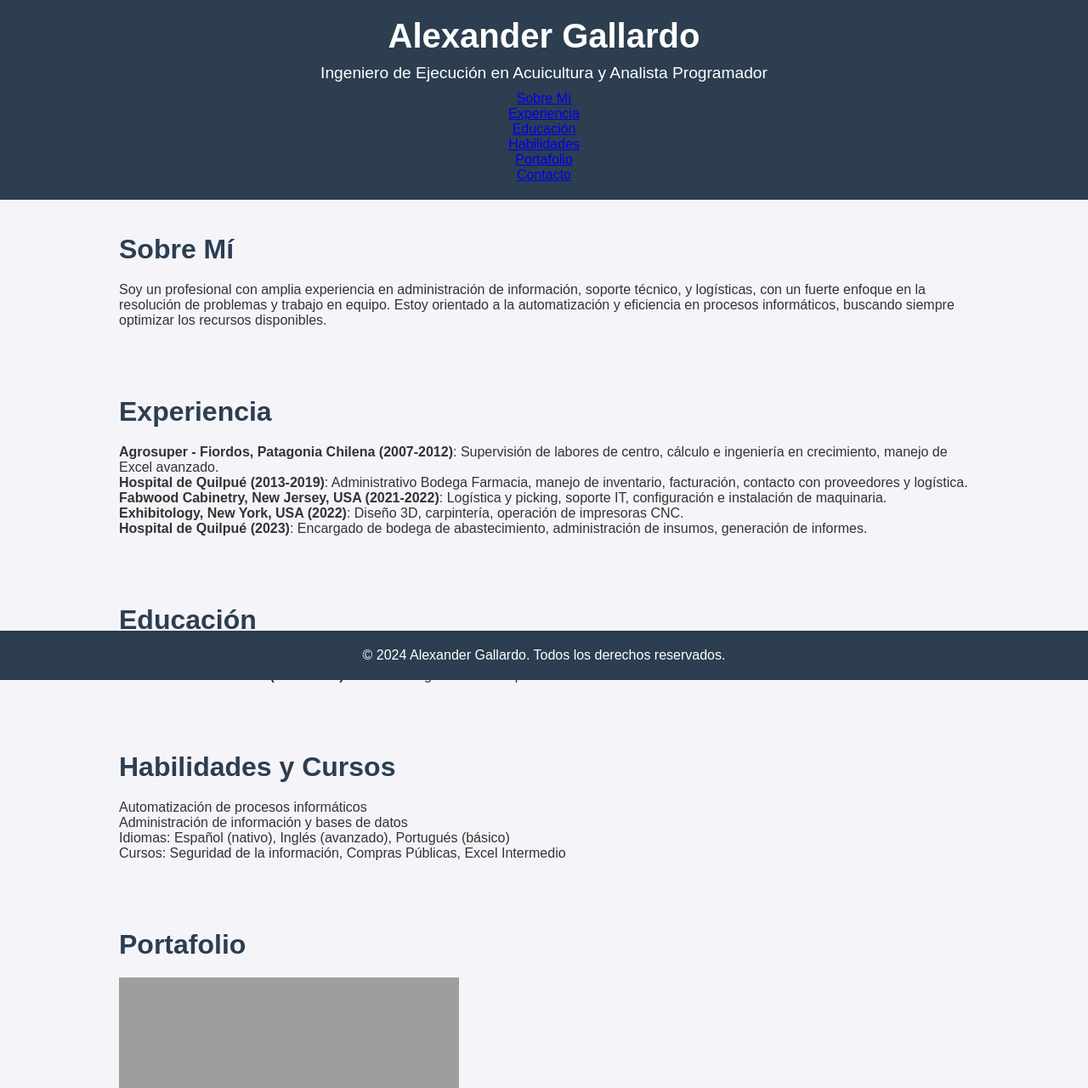
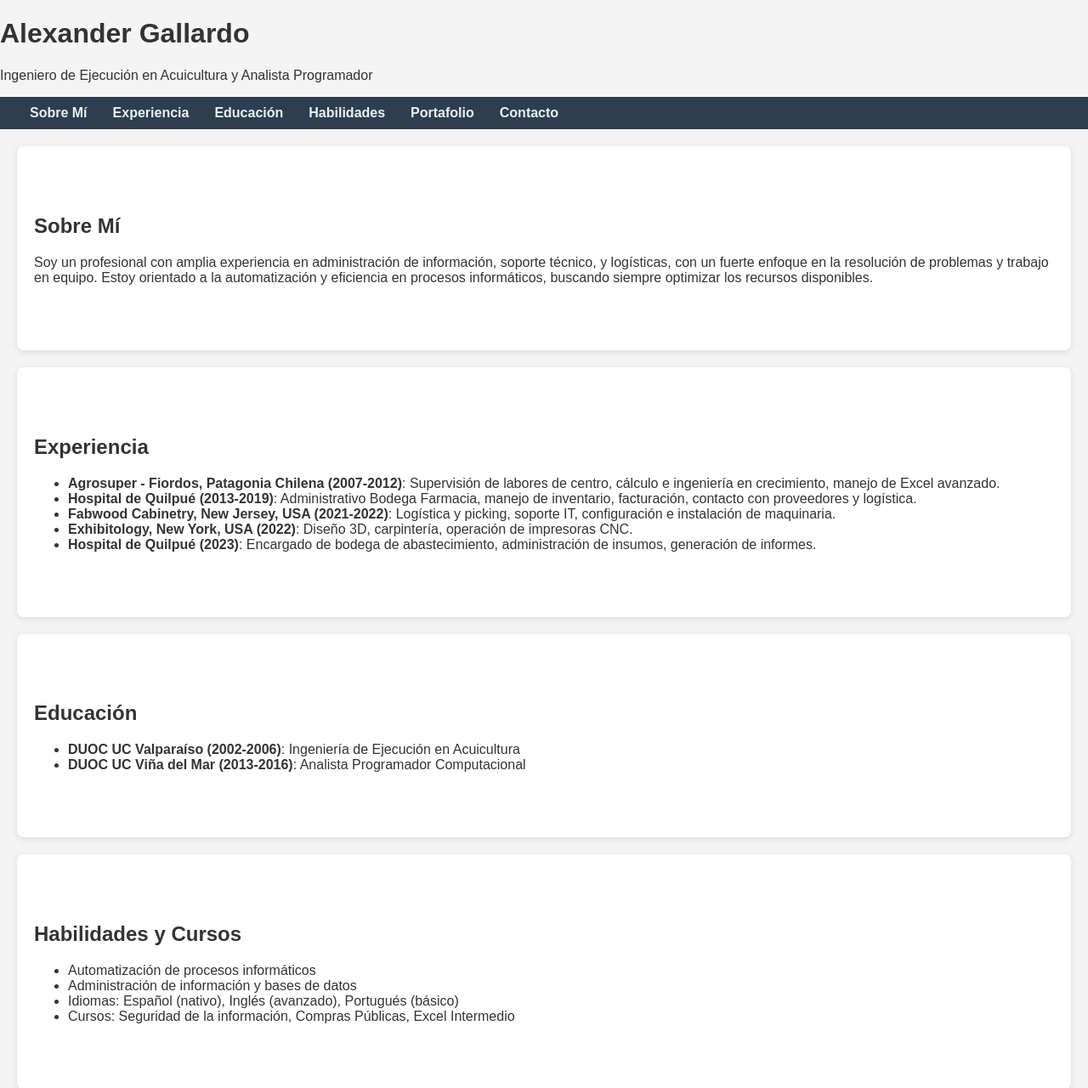
Before and after one commit to AlxUnd3r777/portafolio, a PHP site: page / in a window 1280 px wide. Shown: the top 1280 px of the page at 85% size. Run offline with PHP 8.4, Linux system fonts and the light colour scheme; grey boxes are pictures that could not be loaded.

Commit message:
Actualización de estilos CSS y mejora del menú de navegación

```diff
--- a/styles.css
+++ b/styles.css
@@ -1,125 +1,68 @@
-/* Reset básico */
-body, h1, h2, p, ul {
+/* Estilos generales */
+body {
+    font-family: 'Arial', sans-serif;
     margin: 0;
     padding: 0;
-    font-family: Arial, sans-serif;
+    background-color: #f4f4f4;
+    color: #333;
 }
 
-body {
-    background-color: #f4f4f9; /* Fondo claro para contraste */
-    color: #333; /* Texto principal en gris oscuro */
+/* Navegación */
+nav {
+    background-color: #2c3e50;
+    padding: 10px 20px;
+    display: flex;
+    justify-content: space-between;
+    align-items: center;
 }
 
-header {
-    background-color: #2c3e50; /* Azul oscuro para una apariencia profesional */
-    color: #fff;
-    padding: 20px 0;
-    text-align: center;
-    position: relative;
+nav ul {
+    list-style: none;
+    margin: 0;
+    padding: 0;
+    display: flex;
 }
 
-.header-content h1 {
-    font-size: 2.5rem;
-    margin-bottom: 10px;
-}
-
-.header-content p {
-    font-size: 1.2rem;
-}
-
-nav {
-    margin-top: 10px;
-}
-
-.nav-menu {
-    list-style: none;
-    display: flex;
-    justify-content: center;
-    background-color: #34495e; /* Azul grisáceo oscuro */
-    padding: 10px 0;
-}
-
-.nav-menu li {
+nav ul li {
     margin: 0 15px;
 }
 
-.nav-menu a {
+nav ul li a {
     text-decoration: none;
-    color: #fff;
-    font-size: 1rem;
-    padding: 10px 15px;
-    border-radius: 5px;
-    transition: background-color 0.3s ease;
+    color: #ecf0f1;
+    font-weight: bold;
+    transition: color 0.3s;
 }
 
-.nav-menu a:hover {
-    background-color: #3c6382; /* Azul intermedio al pasar el ratón */
+nav ul li a:hover {
+    color: #1abc9c;
 }
 
-/* Sección */
+/* Estilos de secciones */
 section {
-    padding: 40px 0;
+    padding: 60px 20px;
+    margin: 20px;
+    border-radius: 8px;
+    background-color: #fff;
+    box-shadow: 0 2px 8px rgba(0, 0, 0, 0.1);
 }
 
-.content {
-    width: 80%;
-    max-width: 1000px;
-    margin: auto;
+/* Animación de desvanecimiento */
+.hidden {
+    opacity: 0;
+    transform: translateY(20px);
+    transition: opacity 0.6s ease-out, transform 0.6s ease-out;
 }
 
-h2 {
-    font-size: 2rem;
-    margin-bottom: 20px;
-    color: #2c3e50; /* Azul oscuro */
-}
-
-ul {
-    list-style-type: none;
+.visible {
+    opacity: 1;
+    transform: translateY(0);
 }
 
 /* Footer */
 footer {
     background-color: #2c3e50;
-    color: #fff;
+    color: #ecf0f1;
     text-align: center;
-    padding: 20px 0;
-    position: fixed;
-    width: 100%;
-    bottom: 0;
+    padding: 20px;
 }
-
-form {
-    display: flex;
-    flex-direction: column;
-}
-
-input, textarea {
-    margin-bottom: 10px;
-    padding: 10px;
-    font-size: 1rem;
-    border: 1px solid #ccc;
-    border-radius: 4px;
-}
-
-button {
-    padding: 10px;
-    background-color: #2c3e50;
-    color: #fff;
-    border: none;
-    cursor: pointer;
-    border-radius: 4px;
-}
-
-button:hover {
-    background-color: #3c6382; /* Azul intermedio */
-}
-
-/* Animación de desvanecimiento en el scroll */
-.hidden {
-    opacity: 0;
-    transition: opacity 0.6s ease-out;
-}
-
-.visible {
-    opacity: 1;
-}
```
